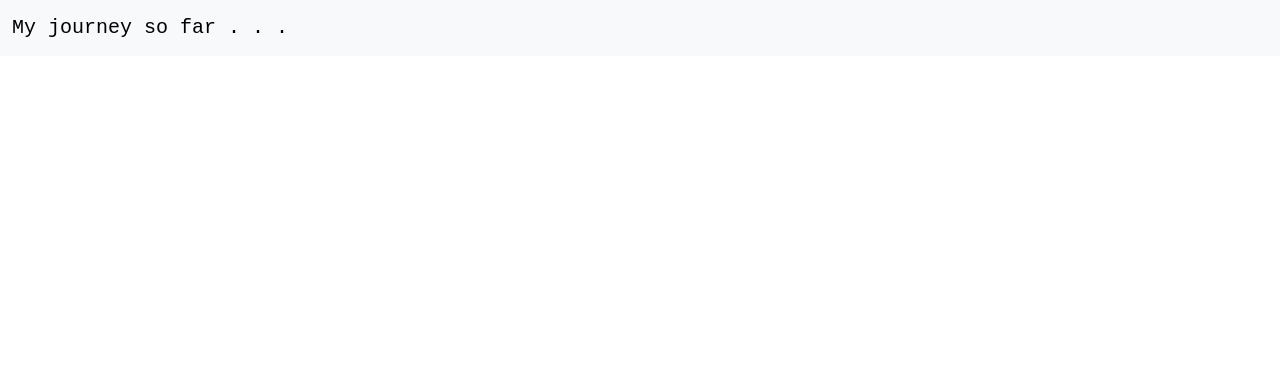
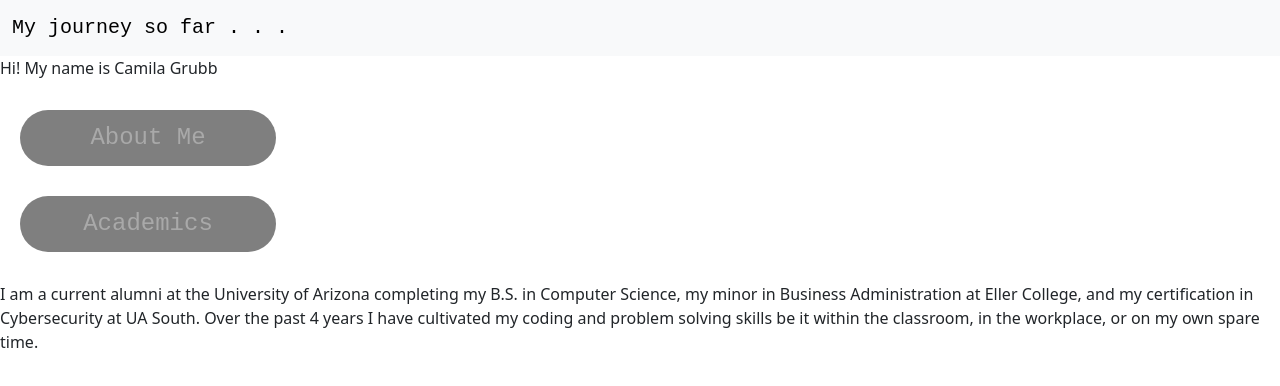
Before and after one commit to CG020/camilagrubbweb, a React (Vite) app: page /bio in a window 1280 px wide. Shown: the top 386 px of the page. Built offline with nearby package versions, Linux system fonts and the light colour scheme.

Commit message:
bio page progress

```diff
--- a/src/components/BioPage.tsx
+++ b/src/components/BioPage.tsx
@@ -1,11 +1,32 @@
+import Divider from "./Divider";
 import NavBar from "./NavBar";
 
 const BioPage = () => {
 
+    const bioImage: React.CSSProperties = {
+        marginLeft: '5px',
+        padding: '30px',
+    };
+
+    const bioText: React.CSSProperties = {
+        fontFamily: 'monospace',
+    }
+
     return(
         <div>
             <NavBar message={'My journey so far . . .'}/>
-        </div>
+            {/* <img src="src\assets\bioProfile.jpg" className="profile-image" alt="BioProfile" style={bioImage} /> */}
+            <div>
+                <p>Hi! My name is Camila Grubb</p>
+                <Divider title="About Me" align1='20px' align2='0px'></Divider>
+                <Divider title="Academics" align1='20px' align2='0px'></Divider>
+                <p>I am a current alumni at the University of Arizona completing my B.S. in Computer Science, my
+                    minor in Business Administration at Eller College, and my certification in Cybersecurity at UA South.
+                    Over the past 4 years I have cultivated my coding and problem solving skills be it within the classroom,
+                    in the workplace, or on my own spare time.
+                </p>
+              </div>
+          </div>
     );
 }
 
--- a/src/components/Divider.tsx
+++ b/src/components/Divider.tsx
@@ -3,6 +3,7 @@ function Divider({ title, align1, align2 }) {
         marginLeft: align1,
         marginRight: align2,
     };
+
     return (
       <div className="divider" style={alignment}>
         {title}
```
Also changed, not shown: src/assets/bioProfile.jpg (added).
